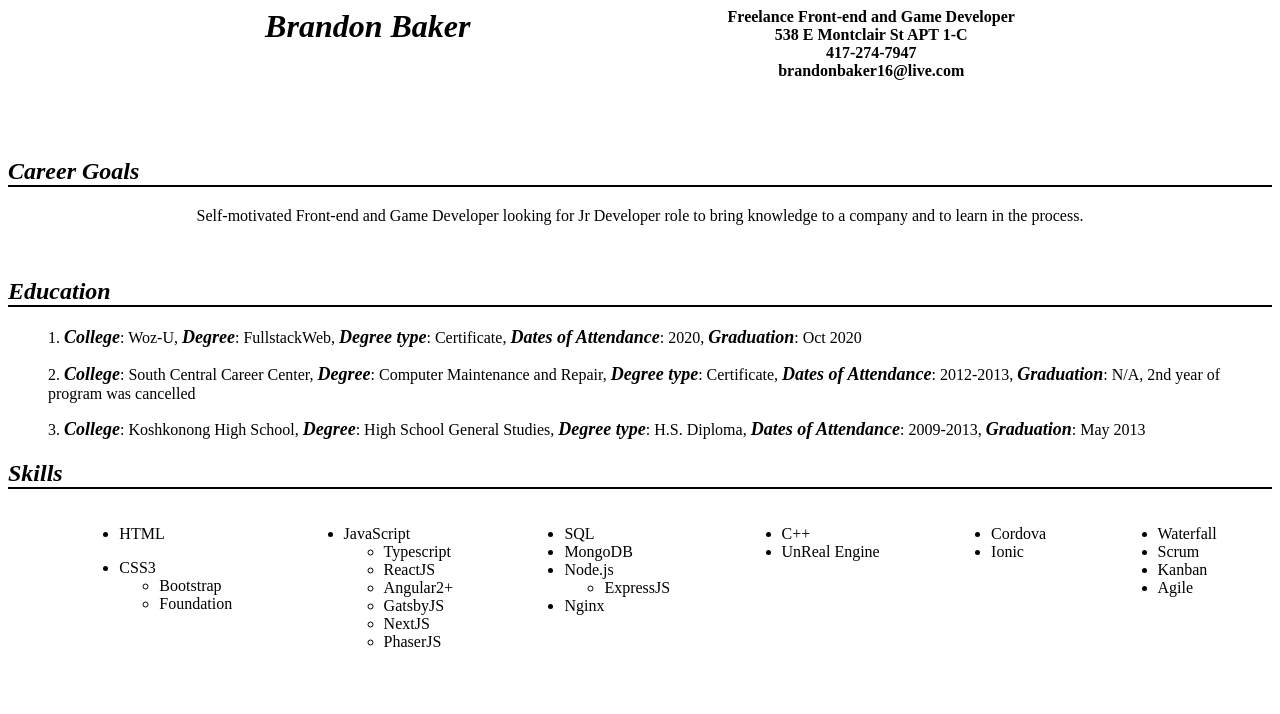
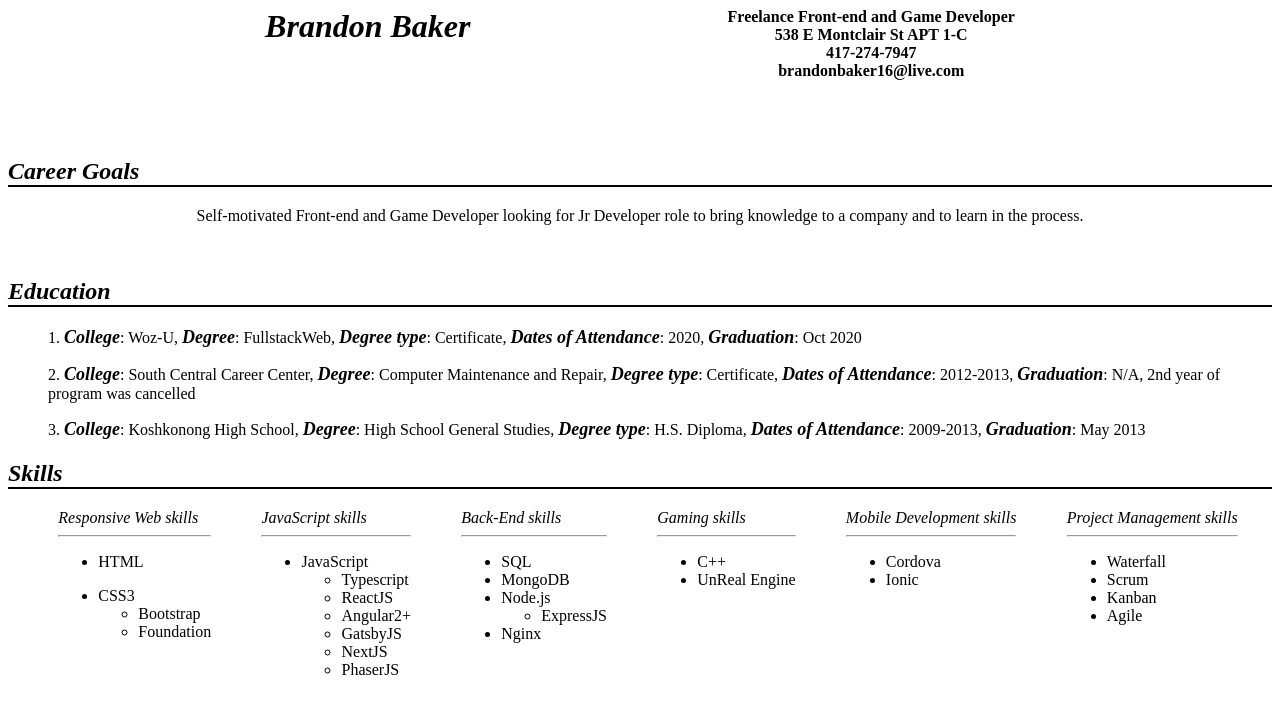
Before and after one commit to Jaheeli/Angular-Resume, an Angular app: page / in a window 1280 px wide. Shown: the top 714 px of the page. Built offline with nearby package versions, Linux system fonts and the light colour scheme.

Commit message:
Resume update #3

```diff
--- a/src/app/skills/skills.component.html
+++ b/src/app/skills/skills.component.html
@@ -3,7 +3,10 @@
 <div class="wrapper">
     <!-- HTML/CSS -->
     <div class="row">
+        <em>Responsive Web skills</em>
+    <hr>
         <ul>
+
             <li>HTML</li>
         </ul>
         <ul>
@@ -17,6 +20,8 @@
     </div>
     <!-- Javascript Stack -->
     <div class="row">
+        <em>JavaScript skills</em>
+        <hr>
         <ul>
             <li>JavaScript</li>
             <ul>
@@ -32,6 +37,8 @@
     </div>
     <!-- Back-End  -->
     <div class="row">
+        <em>Back-End skills</em>
+        <hr>
         <ul>
             <li>SQL</li>
             <li>MongoDB</li>
@@ -44,6 +51,8 @@
     </div>
     <!-- Gaming -->
     <div class="row">
+        <em>Gaming skills</em>
+        <hr>
         <ul>
             <li>C++</li>
             <li>UnReal Engine</li>
@@ -51,6 +60,8 @@
     </div>
     <!-- Mobile -->
     <div class="row">
+        <em>Mobile Development skills</em>
+        <hr>
         <ul>
             <li>Cordova</li>
             <li>Ionic</li>
@@ -58,6 +69,8 @@
     </div>
     <!-- Project Management -->
     <div class="row">
+        <em>Project Management skills</em>
+        <hr>
         <ul>
             <li>Waterfall</li>
             <li>Scrum</li>
```
